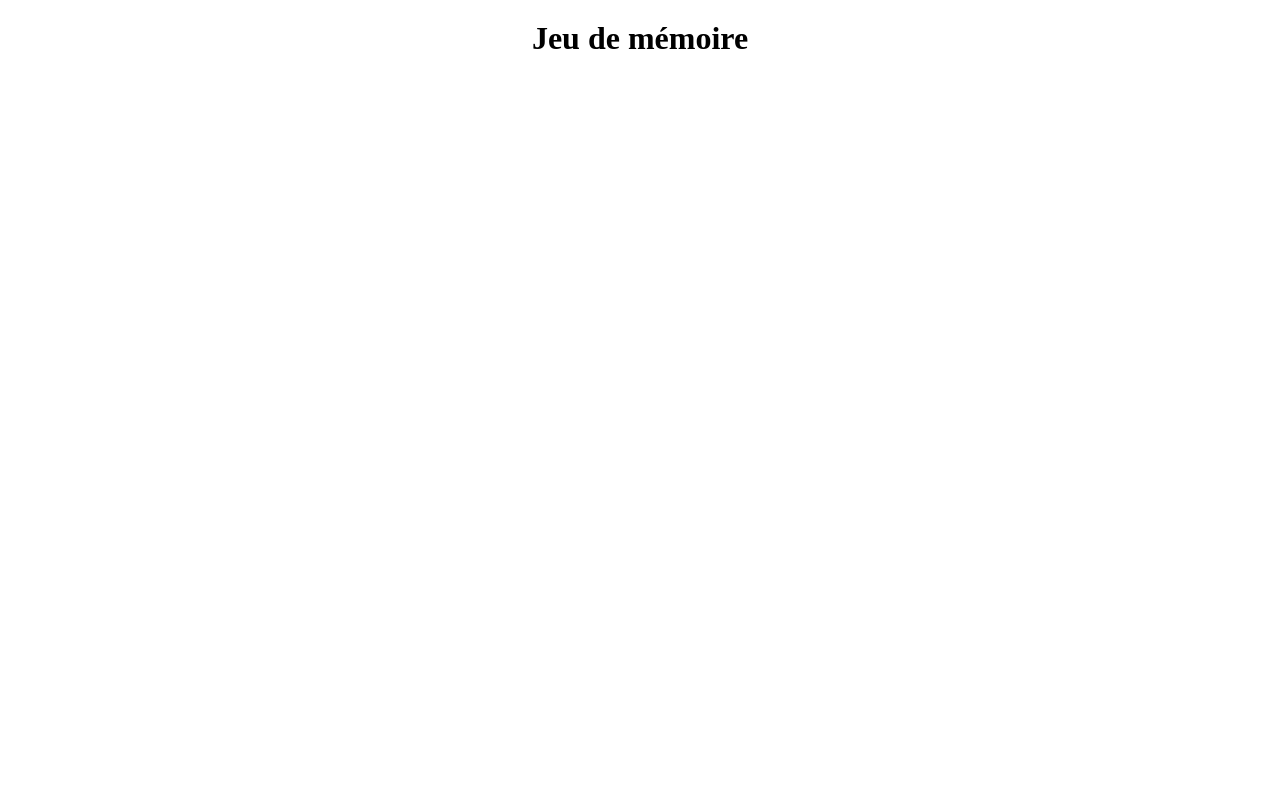
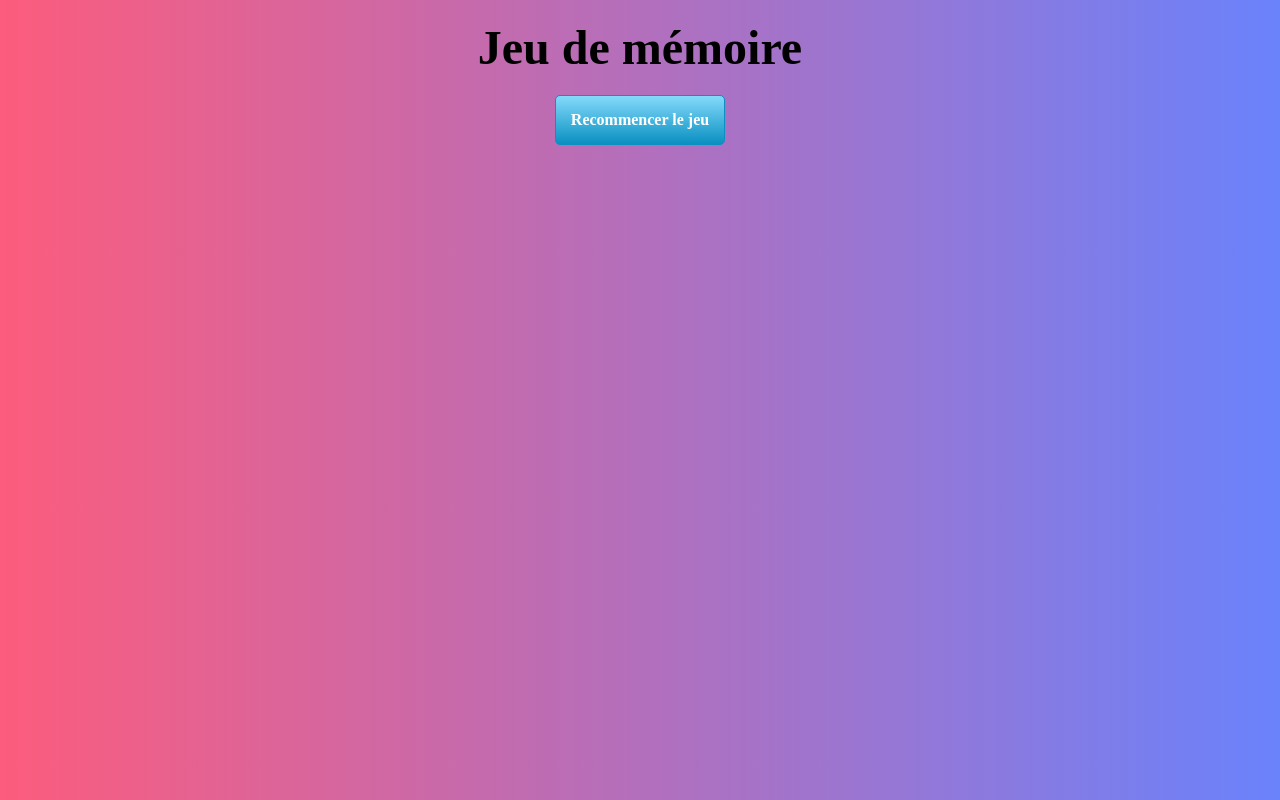
Before and after one commit to krommmm/jeu_memoryCards, a website: page index.html in a window 1280 px wide. Both pictures are taken after a click on the element "Commnencer le jeu". Drawn offline with Linux system fonts and the light colour scheme.

Commit message:
ajout all

```diff
--- a/CSS/styles.css
+++ b/CSS/styles.css
@@ -18,14 +18,23 @@ body {
 	align-items: center;
 	flex-direction: column;
 	height: 100vh;
+
+	background-image: linear-gradient(to right, #fc5c7d, #6a82fb);
 }
 
 .bouton {
 	padding: 15px;
-	background-color: rgb(24, 164, 230);
+	background: linear-gradient(#84dafb, #0a90c1);
+	border: 1px solid #0a90c1;
 	color: white;
+	display: inline-block;
+	font-weight: 600;
 	border-radius: 5px;
 	cursor: pointer;
+}
+.bouton:hover {
+	background: linear-gradient(#f9bd05, #ef5c03) !important;
+	border: 1px solid #ef5c03 !important;
 }
 
 label {
@@ -66,6 +75,9 @@ input {
 
 h1 {
 	margin: 20px;
+	color: black;
+	font-size: 3rem;
+	font-weight: 900;
 }
 
 .image_card_container {
@@ -101,6 +113,10 @@ h1 {
 	width: 100%;
 	height: 100%;
 	backface-visibility: hidden;
+	-webkit-box-shadow: 0px 10px 13px -7px #000000,
+		5px 5px 15px 5px rgba(0, 0, 0, 0);
+	box-shadow: 0px 10px 13px -7px #000000, 5px 5px 15px 5px rgba(0, 0, 0, 0);
+	border-radius: 10px;
 }
 
 .back {
@@ -120,7 +136,6 @@ h1 {
 		width: 7vw;
 	}
 }
-
 
 @media screen and (max-width: 1110px) {
 	#jeux {
--- a/JS/index.js
+++ b/JS/index.js
@@ -19,6 +19,13 @@ var isEndGame = false;
 
 //fonction qui créer les cartes dynamiquement
 const creationCards = () => {
+	var btnReturnDiv = document.querySelector('.bouton_retour');
+	var btnReturn = document.createElement('div');
+	var btnReturnNode = document.createTextNode('Recommencer le jeu');
+	btnReturn.appendChild(btnReturnNode);
+	btnReturn.className = 'bouton envoyer';
+
+	btnReturnDiv.appendChild(btnReturn);
 	var tabNumbers = [];
 	var tabNumbersRandom = [];
 	var card;
@@ -49,7 +56,7 @@ const creationCards = () => {
 				front.className = `front  invisible ${tabNumbersRandom[i]}`;
 				back.className = `back  invisible ${tabNumbersRandom[i]}`;
 
-				front.setAttribute('src', `./images/backCard/red.png`);
+				front.setAttribute('src', `./images/backCard/cb1.jpg`);
 				back.setAttribute(
 					'src',
 					`./images/films/${tabNumbersRandom[i]}`
@@ -89,7 +96,7 @@ const creationCards = () => {
 				front.className = `front  invisible ${tabNumbersRandom[i]}`;
 				back.className = `back  invisible ${tabNumbersRandom[i]}`;
 
-			front.setAttribute('src', `./images/backCard/red.png`);
+				front.setAttribute('src', `./images/backCard/cbBart.webp`);
 				back.setAttribute(
 					'src',
 					`./images/cartoon/${tabNumbersRandom[i]}`
@@ -144,9 +151,14 @@ const creationCards = () => {
 				card.appendChild(back);
 			}
 			break;
-		default: console.log("error");
+		default:
+			console.log('error');
 	}
 	//cart.setAttribute('src', '');
+
+	btnReturnDiv.addEventListener("click",()=>{
+		window.location.reload();
+	});
 };
 
 //fonction qui reçoit un tab.length et qui renvoit un nb random entre 1 et tab.length
@@ -232,7 +244,10 @@ const selection = () => {
 						// 	`currentName : ${carte.firstChild.classList[2]}`
 						// );
 						//Si img 1 et img 2 sont identiques
-						if (name1 === carte.firstChild.classList[2] && cartIndex !== cartIndex2) {
+						if (
+							name1 === carte.firstChild.classList[2] &&
+							cartIndex !== cartIndex2
+						) {
 							// console.log('identiques');
 
 							// pour tous les img si une a la classe du même nom que name1 alors
@@ -282,18 +297,16 @@ const selection = () => {
 				//ici
 				var backCards = document.getElementsByClassName('back');
 				//Si callback sur tous les back cards return false
-				isEndGame=true;
+				isEndGame = true;
 				Array.from(backCards).map((elem) => {
-
 					if (elem.classList[1] === 'invisible') {
-						isEndGame=false;
+						isEndGame = false;
 					}
 				});
 
-						if(isEndGame){
+				if (isEndGame) {
 					window.location.reload();
 				}
-
 			}
 		});
 	});
--- a/index.html
+++ b/index.html
@@ -18,6 +18,7 @@
 	</head>
 	<body>
 		<h1>Jeu de mémoire</h1>
+		<div class="bouton_retour"></div>
 		<br/>
 		<h2 id="felicitations"></h2>
 		<section id="selection">
```
Also changed, not shown: images/backCard/cb1.jpg (added), images/backCard/cb2.jpg (added), images/backCard/cb3.jpg (added), images/backCard/cb4.jpg (added), images/backCard/cb5.jpg (added), images/backCard/cb6.jpg (added), images/backCard/cb7.jpg (added), images/backCard/cb8.jpg (added), images/backCard/cbBart.webp (added), images/backCard/cbPika.jpg (added). Lines whose indentation alone changed are shown as unchanged.
